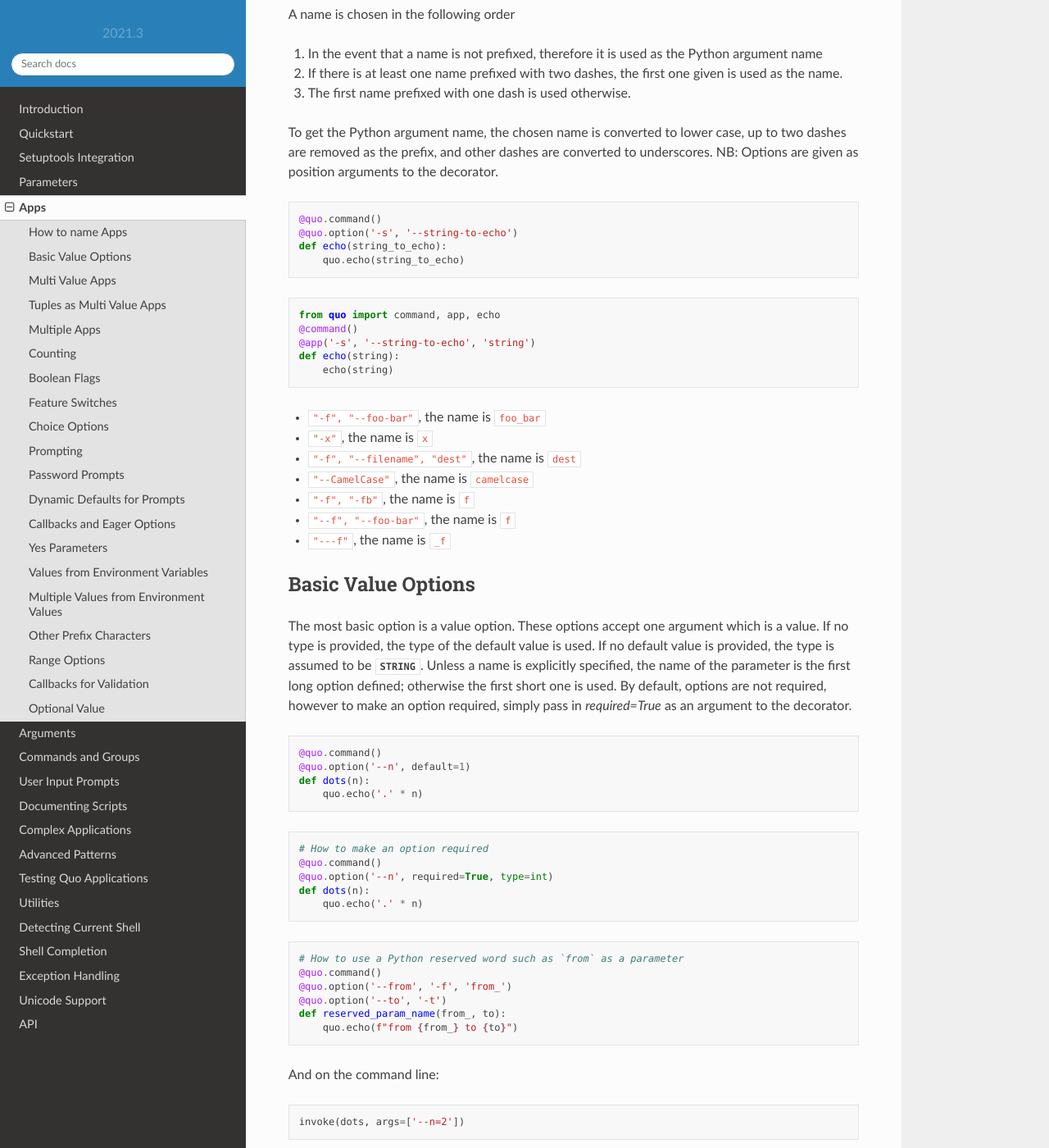
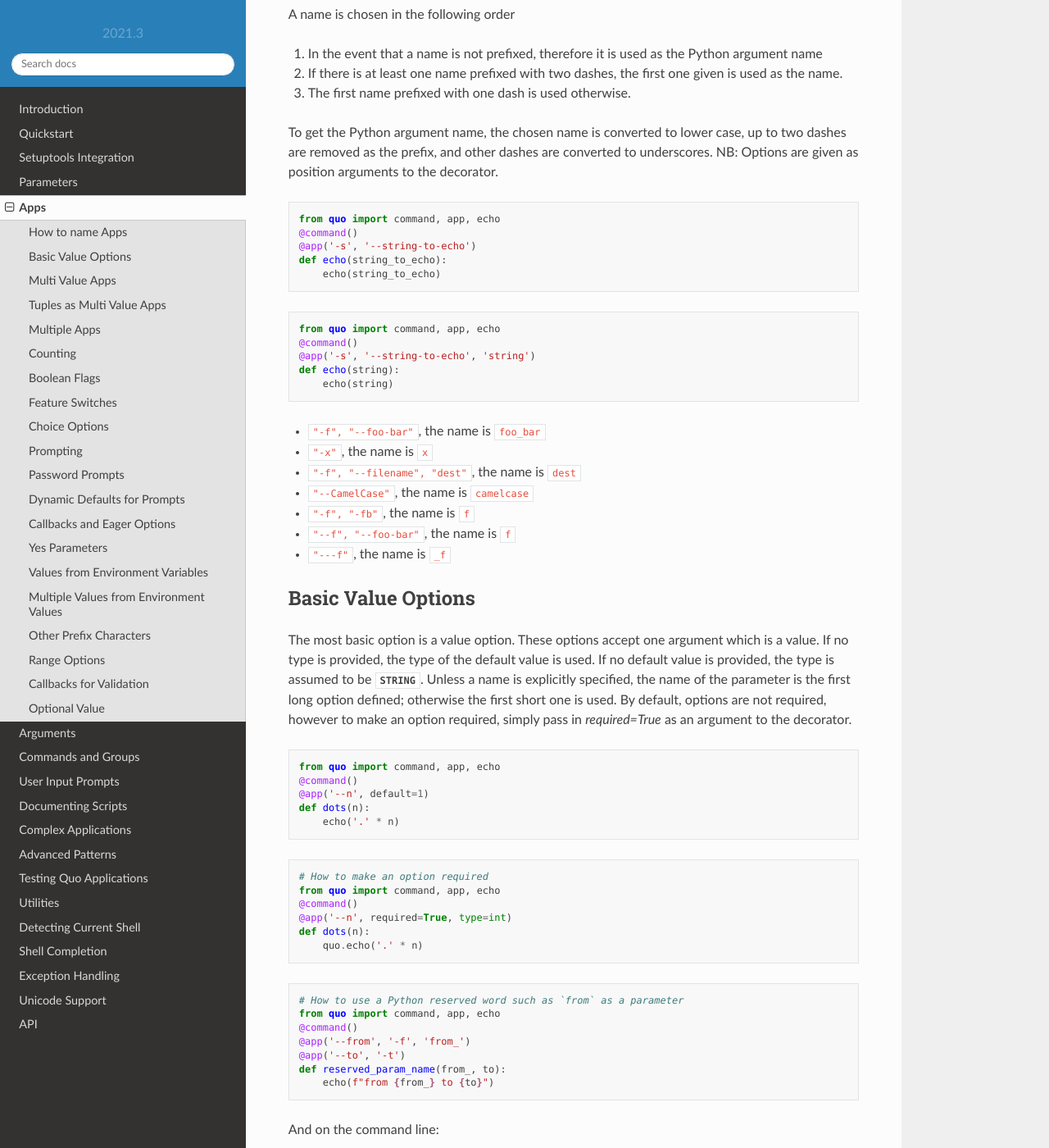
Before and after one commit to scalabli/quo, a Sphinx documentation site: the page built from docs/apps.rst, in a window 1280 px wide and 1400 px high, scrolled down 307 px. Shown: the whole window at 82% size. Built offline with Sphinx 7.4.7 and the Read the Docs theme 2.0.0, drawn with Linux system fonts in a browser that asks for light colours; pages that are not in the unit, such as notebooks, are missing from menus; some of the changed text lies outside the part shown.

Commit message:
Update apps.rst

```diff
--- a/docs/apps.rst
+++ b/docs/apps.rst
@@ -25,10 +25,11 @@ NB: Options are given as position arguments to the decorator.
 
 .. code-block:: python
 
-    @quo.command()
-    @quo.option('-s', '--string-to-echo')
+    from quo import command, app, echo
+    @command()
+    @app('-s', '--string-to-echo')
     def echo(string_to_echo):
-        quo.echo(string_to_echo)
+        echo(string_to_echo)
 
 .. code-block:: python
 
@@ -59,33 +60,33 @@ simply pass in `required=True` as an argument to the decorator.
 
 .. code-block:: python
 
-    @quo.command()
-    @quo.option('--n', default=1)
+    from quo import command, app, echo
+    @command()
+    @app('--n', default=1)
     def dots(n):
-        quo.echo('.' * n)
+        echo('.' * n)
 
 .. code-block:: python
 
     # How to make an option required
-    @quo.command()
-    @quo.option('--n', required=True, type=int)
+    from quo import command, app, echo
+    @command()
+    @app('--n', required=True, type=int)
     def dots(n):
         quo.echo('.' * n)
 
 .. code-block:: python
 
     # How to use a Python reserved word such as `from` as a parameter
-    @quo.command()
-    @quo.option('--from', '-f', 'from_')
-    @quo.option('--to', '-t')
+    from quo import command, app, echo
+    @command()
+    @app('--from', '-f', 'from_')
+    @app('--to', '-t')
     def reserved_param_name(from_, to):
-        quo.echo(f"from {from_} to {to}")
+        echo(f"from {from_} to {to}")
 
 And on the command line:
 
-.. code-block:: python
-
-   invoke(dots, args=['--n=2'])
 
 In this case the option is of type :data:`INT` because the default value
 is an integer.
@@ -112,11 +113,12 @@ the ``nargs`` parameter.  The values are then stored as a tuple.
 
 .. code-block:: python
 
-    @quo.command()
-    @quo.option('--pos', nargs=2, type=float)
+    from quo import command, app, echo
+    @command()
+    @app('--pos', nargs=2, type=float)
     def findme(pos):
         a, b = pos
-        quo.echo(f"{a} / {b}")
+        echo(f"{a} / {b}")
 
 And on the command line:
 
```
